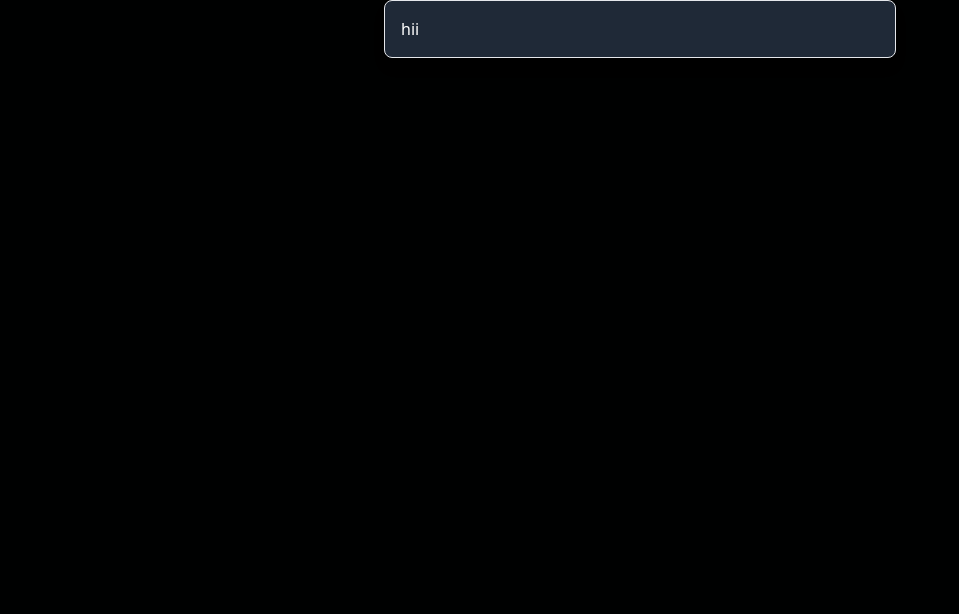
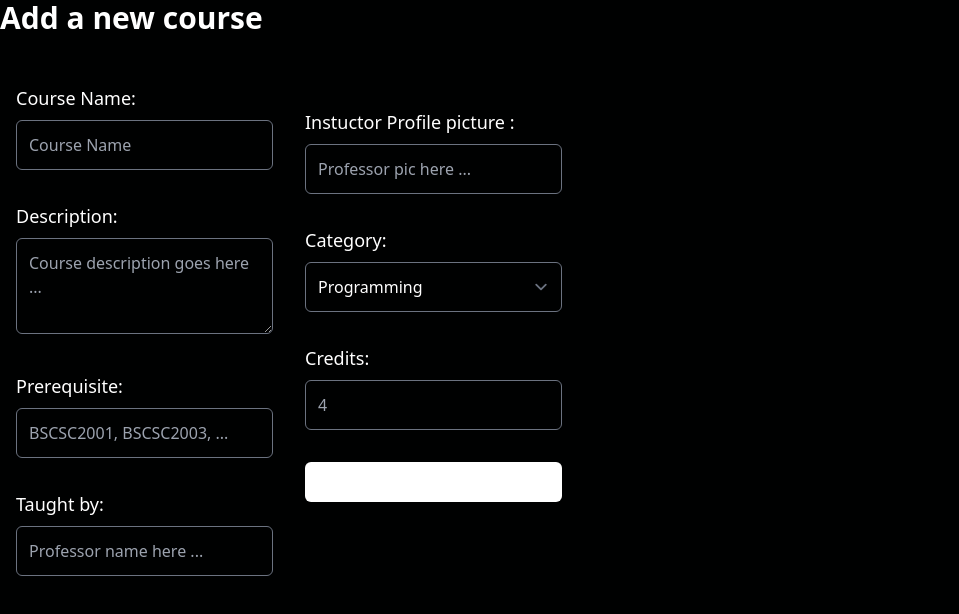
Before and after one commit to se-sept-14/satoru, a Vue app in the folder client/: page /add-course-new in a window 1280 px wide. Shown: the top 614 px of the page, without its empty margins (0-959 px from the left). Built offline with nearby package versions, Linux system fonts and the light colour scheme; a web font is replaced by a local one.

Commit message:
Refactor AddCourseNew.vue form layout and styles

```diff
--- a/client/src/pages/AddCourseNew.vue
+++ b/client/src/pages/AddCourseNew.vue
@@ -1,9 +1,100 @@
 <template>
-  <div
-    class="max-w-lg mx-auto bg-gray-800 border border-gray-600 rounded-lg shadow-lg overflow-hidden"
-  >
-    <div class="p-4">
-      <p class="text-white">hii</p>
+  <div>
+    <div class="mx-auto bg-black text-white p-12 w-[960px]">
+      <h1 class="text-3xl font-bold mb-8">Add a new course</h1>
+      <form class="flex space-y-6">
+        <div class="flex flex-col basis-1/2 mx-4">
+          <div class="my-4">
+            <label for="courseName" class="block text-lg font-medium mb-2"
+              >Course Name:</label
+            ><input
+              id="courseName"
+              placeholder="Course Name"
+              class="w-full bg-transparent text-white border border-gray-600 p-3 rounded-md"
+              type="text"
+              name="courseName"
+            />
+          </div>
+          <div class="my-4">
+            <label for="description" class="block text-lg font-medium mb-2"
+              >Description:</label
+            ><textarea
+              id="description"
+              name="description"
+              placeholder="Course description goes here ..."
+              class="w-full bg-transparent text-white border border-gray-600 p-3 rounded-md h-24"
+            ></textarea>
+          </div>
+          <div class="my-4">
+            <label for="prerequisite" class="block text-lg font-medium mb-2"
+              >Prerequisite:</label
+            ><input
+              id="prerequisite"
+              placeholder="BSCSC2001, BSCSC2003, ..."
+              class="w-full bg-transparent text-white border border-gray-600 p-3 rounded-md"
+              type="text"
+              name="prerequisite"
+            />
+          </div>
+          <div class="flex items-center my-4">
+            <div class="flex-grow">
+              <label for="taughtBy" class="block text-lg font-medium mb-2"
+                >Taught by:</label
+              ><input
+                id="taughtBy"
+                placeholder="Professor name here ..."
+                class="w-full bg-transparent text-white border border-gray-600 p-3 rounded-md"
+                type="text"
+                name="taughtBy"
+              />
+            </div>
+          </div>
+        </div>
+
+        <div class="flex flex-col basis-1/2 mx-4">
+          <div class="flex items-center">
+            <div class="flex-grow my-4">
+              <label for="taughtBy" class="block text-lg font-medium mb-2"
+                >Instuctor Profile picture :</label
+              ><input
+                id="taughtBy"
+                placeholder="Professor pic here ..."
+                class="w-full bg-transparent text-white border border-gray-600 p-3 rounded-md"
+                type="text"
+                name="taughtBy"
+              />
+            </div>
+          </div>
+
+          <div class="my-4">
+            <label for="category" class="block text-lg font-medium mb-2"
+              >Category:</label
+            ><select
+              id="category"
+              name="category"
+              class="w-full bg-transparent text-white border border-gray-600 p-3 rounded-md appearance-none"
+            >
+              <option>Programming</option>
+            </select>
+          </div>
+          <div class="my-4">
+            <label for="credits" class="block text-lg font-medium mb-2"
+              >Credits:</label
+            ><input
+              id="credits"
+              placeholder="4"
+              class="w-full bg-transparent text-white border border-gray-600 p-3 rounded-md"
+              type="number"
+              name="credits"
+            />
+          </div>
+          <button
+            class="my-4 inline-flex items-center justify-center text-sm font-medium ring-offset-background transition-colors focus-visible:outline-none focus-visible:ring-2 focus-visible:ring-ring focus-visible:ring-offset-2 disabled:pointer-events-none disabled:opacity-50 h-10 w-full text-black bg-white hover:bg-slate-700 p-3 rounded-md"
+          >
+            Add
+          </button>
+        </div>
+      </form>
     </div>
   </div>
 </template>
```
